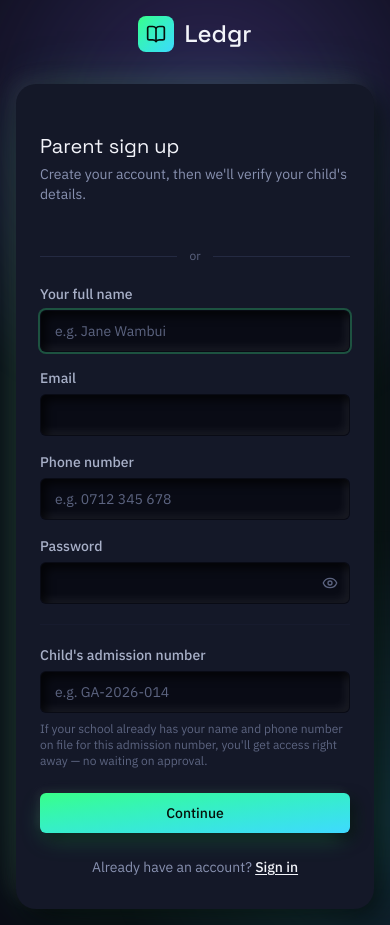
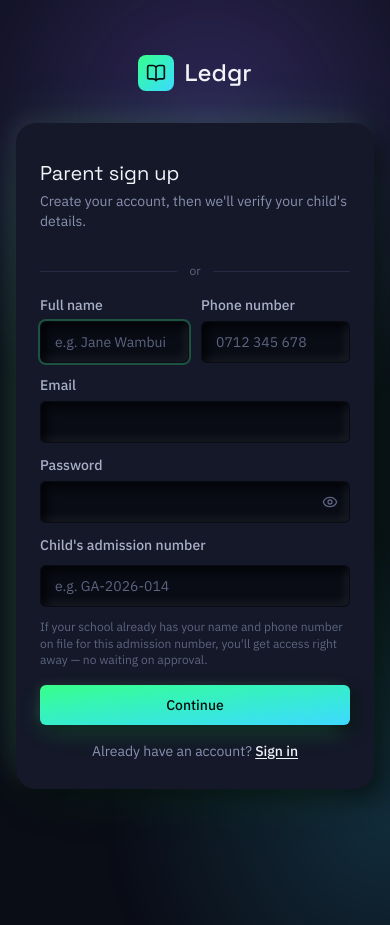
Before and after one commit to Allankw-dev/ledgr, a React (Vite) app in the folder frontend/: page /signup in a window 390 px wide. After the commit the page ends 844 px from the top, so only its background shows below. Built offline with nearby package versions, Linux system fonts and the light colour scheme; no server answers.

Commit message:
fix: shorten login/signup card height — pair full name+phone on one row, trim padding and spacing

```diff
--- a/frontend/src/index.css
+++ b/frontend/src/index.css
@@ -411,7 +411,7 @@
   .auth-form-inner {
     width: 100%;
     max-width: 392px;
-    padding: 56px 48px;
+    padding: 44px 48px;
   }
   .auth-form-panel--login .auth-form-inner {
     margin-right: auto;
@@ -723,7 +723,7 @@
     .auth-form-inner {
       max-width: none;
       margin: 0 auto;
-      padding: 48px 24px 32px;
+      padding: 36px 24px 28px;
     }
     .auth-overlay-track {
       display: none;
--- a/frontend/src/pages/AuthPage.tsx
+++ b/frontend/src/pages/AuthPage.tsx
@@ -328,9 +328,9 @@
                   )}
 
                   <h1 className="font-display text-xl text-ink-900 mb-1">Sign in</h1>
-                  <p className="text-sm text-ink-600 mb-6">Access your school's fee dashboard.</p>
+                  <p className="text-sm text-ink-600 mb-4">Access your school's fee dashboard.</p>
 
-                  <form onSubmit={handlePasswordSubmit} className="flex flex-col gap-4" noValidate>
+                  <form onSubmit={handlePasswordSubmit} className="flex flex-col gap-3" noValidate>
                     <TextField
                       label="Email or phone number"
                       type="text"
@@ -360,13 +360,13 @@
                       </p>
                     )}
 
-                    <Button type="submit" disabled={loginLoading} className="mt-2 flex items-center justify-center gap-2">
+                    <Button type="submit" disabled={loginLoading} className="mt-1 flex items-center justify-center gap-2">
                       {loginLoading && <span className="orbit-spinner" />}
                       {loginLoading ? 'Signing in…' : 'Sign in'}
                     </Button>
                   </form>
 
-                  <div className="flex items-center gap-3 my-5">
+                  <div className="flex items-center gap-3 my-4">
                     <div className="h-px bg-ink-200 flex-1" />
                     <span className="text-xs text-ink-400">or</span>
                     <div className="h-px bg-ink-200 flex-1" />
@@ -376,7 +376,7 @@
                     <GoogleSignInButton onCredential={handleLoginGoogleCredential} text="signin_with" />
                   </div>
 
-                  <p className="text-center text-sm text-ink-600 mt-6 md:hidden">
+                  <p className="text-center text-sm text-ink-600 mt-4 md:hidden">
                     New here?{' '}
                     <button type="button" onClick={() => toggle('signup')} className="text-ink-900 font-medium underline underline-offset-2">
                       Create an account
@@ -445,33 +445,25 @@
             <div className="auth-form-panel auth-form-panel--signup" data-hidden={mode !== 'signup'} ref={signupPanelRef} inert={mode !== 'signup'}>
               <div className="auth-form-inner">
               <h1 className="font-display text-xl text-ink-900 mb-1">Parent sign up</h1>
-              <p className="text-sm text-ink-600 mb-6">Create your account, then we'll verify your child's details.</p>
+              <p className="text-sm text-ink-600 mb-4">Create your account, then we'll verify your child's details.</p>
 
-              <div className="flex justify-center mb-5">
+              <div className="flex justify-center mb-4">
                 <GoogleSignInButton onCredential={handleSignupGoogleCredential} text="signup_with" />
               </div>
 
-              <div className="flex items-center gap-3 mb-5">
+              <div className="flex items-center gap-3 mb-4">
                 <div className="h-px bg-ink-200 flex-1" />
                 <span className="text-xs text-ink-400">or</span>
                 <div className="h-px bg-ink-200 flex-1" />
               </div>
 
-              <form onSubmit={handleSignupSubmit} className="flex flex-col gap-4" noValidate>
+              <form onSubmit={handleSignupSubmit} className="flex flex-col gap-3" noValidate>
+                <div className="grid grid-cols-2 gap-3">
                   <TextField
-                  label="Your full name"
+                    label="Full name"
                     value={suFullName}
                     onChange={(e) => setSuFullName(e.target.value)}
                     placeholder="e.g. Jane Wambui"
-                  className="neu-input"
-                  required
-                />
-                <TextField
-                  label="Email"
-                  type="email"
-                  autoComplete="email"
-                  value={suEmail}
-                  onChange={(e) => setSuEmail(e.target.value)}
                     className="neu-input"
                     required
                   />
@@ -481,7 +473,17 @@
                     autoComplete="tel"
                     value={suPhone}
                     onChange={(e) => setSuPhone(e.target.value)}
-                  placeholder="e.g. 0712 345 678"
+                    placeholder="0712 345 678"
+                    className="neu-input"
+                    required
+                  />
+                </div>
+                <TextField
+                  label="Email"
+                  type="email"
+                  autoComplete="email"
+                  value={suEmail}
+                  onChange={(e) => setSuEmail(e.target.value)}
                   className="neu-input"
                   required
                 />
@@ -493,16 +495,15 @@
                   className="neu-input"
                   required
                 />
-                <hr className="border-ink-100 my-1" />
                 <TextField
                   label="Child's admission number"
                   value={suAdmissionNumber}
                   onChange={(e) => setSuAdmissionNumber(e.target.value)}
                   placeholder="e.g. GA-2026-014"
-                  className="neu-input"
+                  className="neu-input mt-1"
                   required
                 />
-                <p className="text-xs text-ink-400 -mt-2">
+                <p className="text-xs text-ink-400 leading-snug">
                   If your school already has your name and phone number on file for this admission number,
                   you'll get access right away — no waiting on approval.
                 </p>
@@ -513,13 +514,13 @@
                   </p>
                 )}
 
-                <Button type="submit" disabled={suLoading} className="mt-2 flex items-center justify-center gap-2">
+                <Button type="submit" disabled={suLoading} className="mt-1 flex items-center justify-center gap-2">
                   {suLoading && <span className="orbit-spinner" />}
                   {suLoading ? 'Creating account…' : 'Continue'}
                 </Button>
               </form>
 
-              <p className="text-center text-sm text-ink-600 mt-6 md:hidden">
+              <p className="text-center text-sm text-ink-600 mt-4 md:hidden">
                 Already have an account?{' '}
                 <button type="button" onClick={() => toggle('login')} className="text-ink-900 font-medium underline underline-offset-2">
                   Sign in
```
Lines whose indentation alone changed are shown as unchanged.
